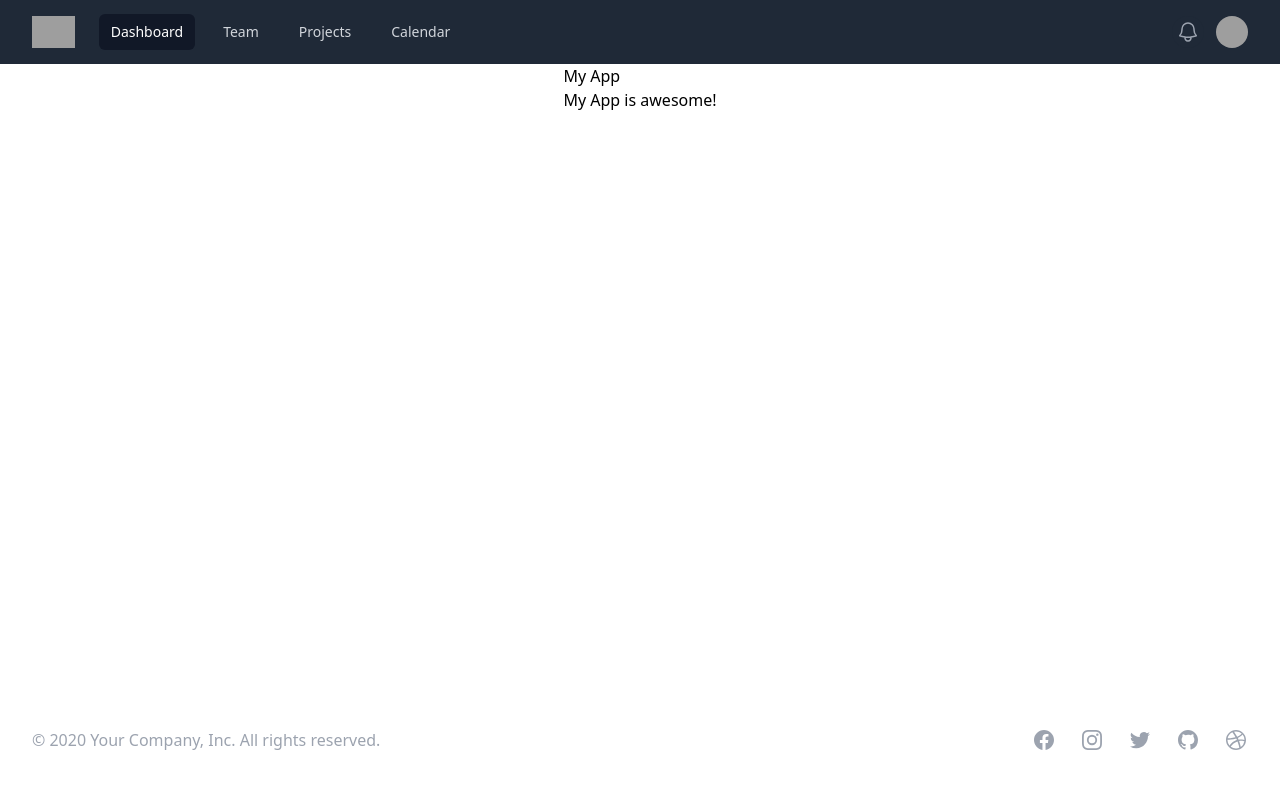
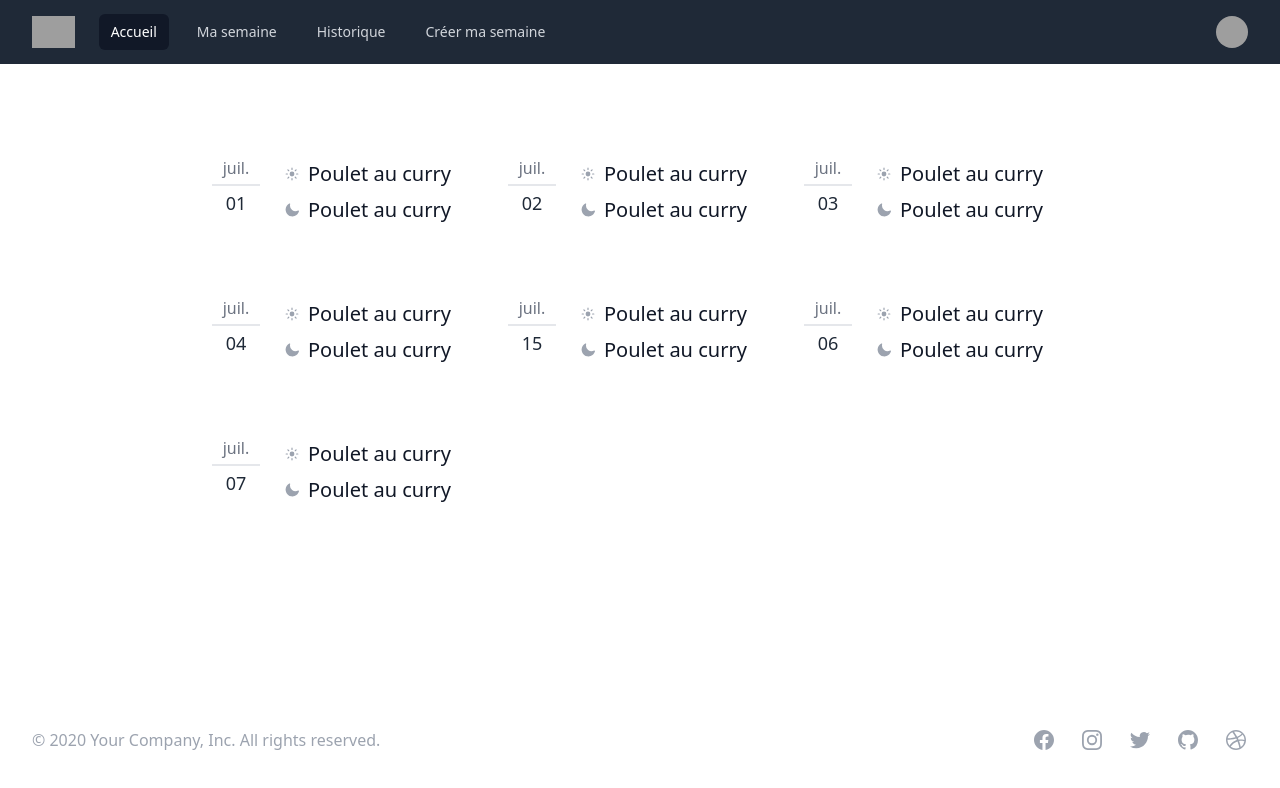
Before and after one commit to GorskiAnthony/week-meal, a React (Vite) app: page / in a window 1280 px wide. Shown: the top 788 px of the page. Built offline with nearby package versions, Linux system fonts and the light colour scheme; grey boxes are pictures that could not be loaded.

Commit message:
View week done

```diff
--- /dev/null
+++ b/services/DetailDate.js
@@ -0,0 +1,18 @@
+class DetailDate {
+  constructor(d) {
+    this.date = new Date(d);
+  }
+
+  getDay() {
+    const options = { day: "numeric" };
+    const day = new Intl.DateTimeFormat("fr-FR", options).format(this.date);
+    return day.padStart(2, "0");
+  }
+
+  getMonth() {
+    const options = { month: "short" };
+    return new Intl.DateTimeFormat("fr-FR", options).format(this.date);
+  }
+}
+
+export default DetailDate;
--- a/src/App.jsx
+++ b/src/App.jsx
@@ -1,14 +1,14 @@
 import Layout from "@pages/Layout";
 import Navbar from "@components/Navbar";
 import Footer from "@components/Footer";
+import Weeks from "@components/Weeks";
 
 const App = () => {
   return (
     <main className="flex flex-col h-screen">
       <Navbar />
       <Layout>
-        <h1>My App</h1>
-        <p>My App is awesome!</p>
+        <Weeks />
       </Layout>
       <Footer />
     </main>
--- /dev/null
+++ b/src/components/Card.jsx
@@ -0,0 +1,34 @@
+import { SunIcon, MoonIcon } from "@heroicons/react/20/solid/index.js";
+import DetailDate from "../../services/DetailDate.js";
+
+export default function Card({ meal }) {
+  const date = new DetailDate(meal.date);
+  return (
+    <div className="py-8 px-4 lg:w-1/3">
+      <div className="h-full flex items-start">
+        <div className="w-12 flex-shrink-0 flex flex-col text-center leading-none">
+          <span className="text-gray-500 pb-2 mb-2 border-b-2 border-gray-200">
+            {date.getMonth()}
+          </span>
+          <span className="font-medium text-lg text-gray-800 title-font leading-none">
+            {date.getDay()}
+          </span>
+        </div>
+        <div className="flex-grow pl-6">
+          <h1 className="title-font text-xl font-medium text-gray-900 mb-3">
+            <ul>
+              <li className="flex items-center mb-2">
+                <SunIcon className="h-4 w-4  mr-2 text-gray-400" />
+                {meal.meal[0].midi}
+              </li>
+              <li className="flex items-center">
+                <MoonIcon className="h-4 w-4 mr-2  text-gray-400" />
+                {meal.meal[0].soir}
+              </li>
+            </ul>
+          </h1>
+        </div>
+      </div>
+    </div>
+  );
+}
--- a/src/components/Navbar.jsx
+++ b/src/components/Navbar.jsx
@@ -4,10 +4,10 @@ import { Disclosure, Menu, Transition } from "@headlessui/react";
 import { Bars3Icon, BellIcon, XMarkIcon } from "@heroicons/react/24/outline";
 
 const navigation = [
-  { name: "Dashboard", href: "#", current: true },
-  { name: "Team", href: "#", current: false },
-  { name: "Projects", href: "#", current: false },
-  { name: "Calendar", href: "#", current: false },
+  { name: "Accueil", href: "#", current: true },
+  { name: "Ma semaine", href: "#", current: false },
+  { name: "Historique", href: "#", current: false },
+  { name: "Créer ma semaine", href: "#", current: false },
 ];
 
 function classNames(...classes) {
@@ -66,14 +66,6 @@ export default function Navbar() {
                 </div>
               </div>
               <div className="absolute inset-y-0 right-0 flex items-center pr-2 sm:static sm:inset-auto sm:ml-6 sm:pr-0">
-                <button
-                  type="button"
-                  className="rounded-full bg-gray-800 p-1 text-gray-400 hover:text-white focus:outline-none focus:ring-2 focus:ring-white focus:ring-offset-2 focus:ring-offset-gray-800"
-                >
-                  <span className="sr-only">View notifications</span>
-                  <BellIcon className="h-6 w-6" aria-hidden="true" />
-                </button>
-
                 {/* Profile dropdown */}
                 <Menu as="div" className="relative ml-3">
                   <div>
--- /dev/null
+++ b/src/components/Weeks.jsx
@@ -0,0 +1,87 @@
+import Card from "./Card";
+
+export default function Weeks() {
+  const meals = [
+    {
+      id: 1,
+      date: "2021-07-01",
+      meal: [
+        {
+          midi: "Poulet au curry",
+          soir: "Poulet au curry",
+        },
+      ],
+    },
+    {
+      id: 2,
+      date: "2021-07-02",
+      meal: [
+        {
+          midi: "Poulet au curry",
+          soir: "Poulet au curry",
+        },
+      ],
+    },
+    {
+      id: 3,
+      date: "2021-07-03",
+      meal: [
+        {
+          midi: "Poulet au curry",
+          soir: "Poulet au curry",
+        },
+      ],
+    },
+    {
+      id: 4,
+      date: "2021-07-04",
+      meal: [
+        {
+          midi: "Poulet au curry",
+          soir: "Poulet au curry",
+        },
+      ],
+    },
+    {
+      id: 5,
+      date: "2021-07-15",
+      meal: [
+        {
+          midi: "Poulet au curry",
+          soir: "Poulet au curry",
+        },
+      ],
+    },
+    {
+      id: 6,
+      date: "2021-07-06",
+      meal: [
+        {
+          midi: "Poulet au curry",
+          soir: "Poulet au curry",
+        },
+      ],
+    },
+    {
+      id: 7,
+      date: "2021-07-07",
+      meal: [
+        {
+          midi: "Poulet au curry",
+          soir: "Poulet au curry",
+        },
+      ],
+    },
+  ];
+  return (
+    <section className="text-gray-600 body-font">
+      <div className="container px-5 py-24 mx-auto">
+        <div className="flex flex-wrap -mx-4 -my-8">
+          {meals.map((meal) => (
+            <Card key={meal.id} meal={meal} />
+          ))}
+        </div>
+      </div>
+    </section>
+  );
+}
--- a/src/pages/Layout.jsx
+++ b/src/pages/Layout.jsx
@@ -1,7 +1,7 @@
 export default function Layout({ children }) {
   return (
     <div className="mx-auto max-w-7xl px-4 sm:px-6 lg:px-8">
-      <div className="mx-auto max-w-3xl">{children}</div>
+      <div className="mx-auto max-w-4xl">{children}</div>
     </div>
   );
 }
```
Also changed, not shown: _doc/bg.png (added), 1 other file (tests, documents, lock files or other folders).
